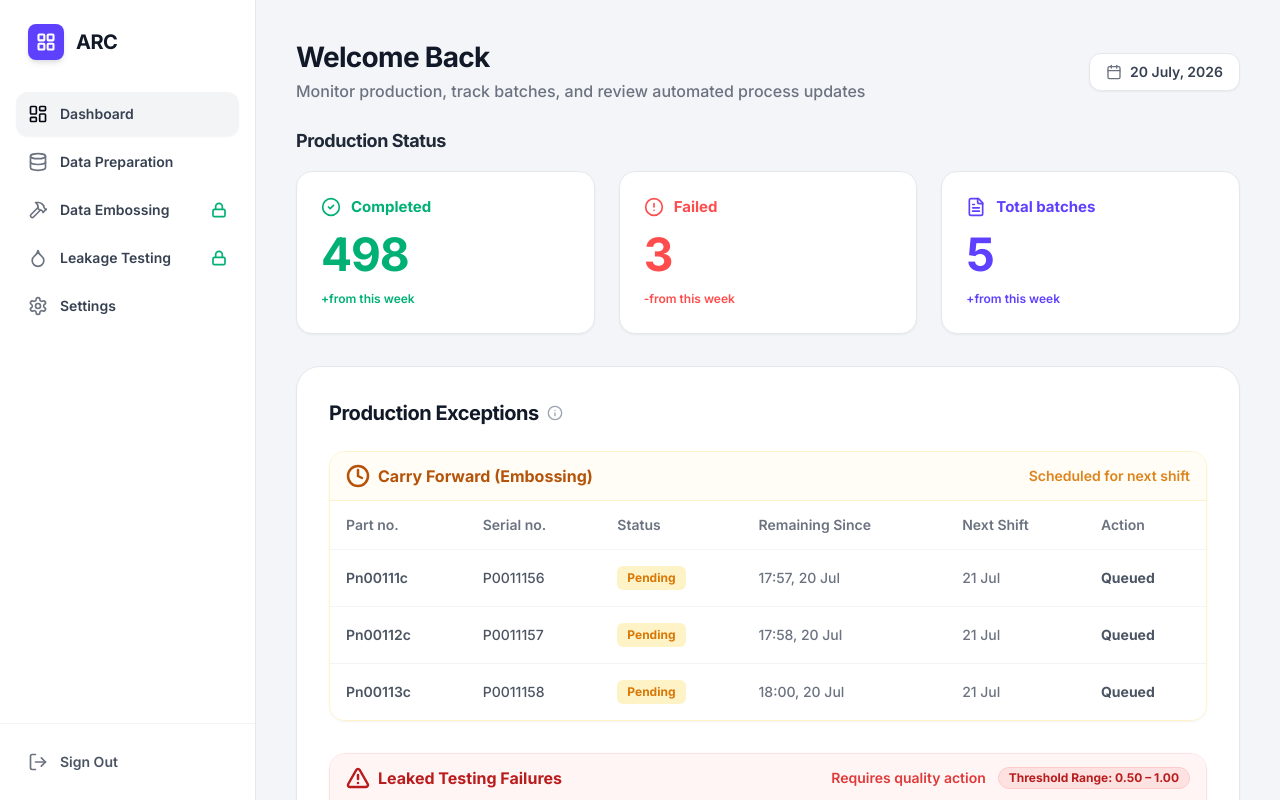
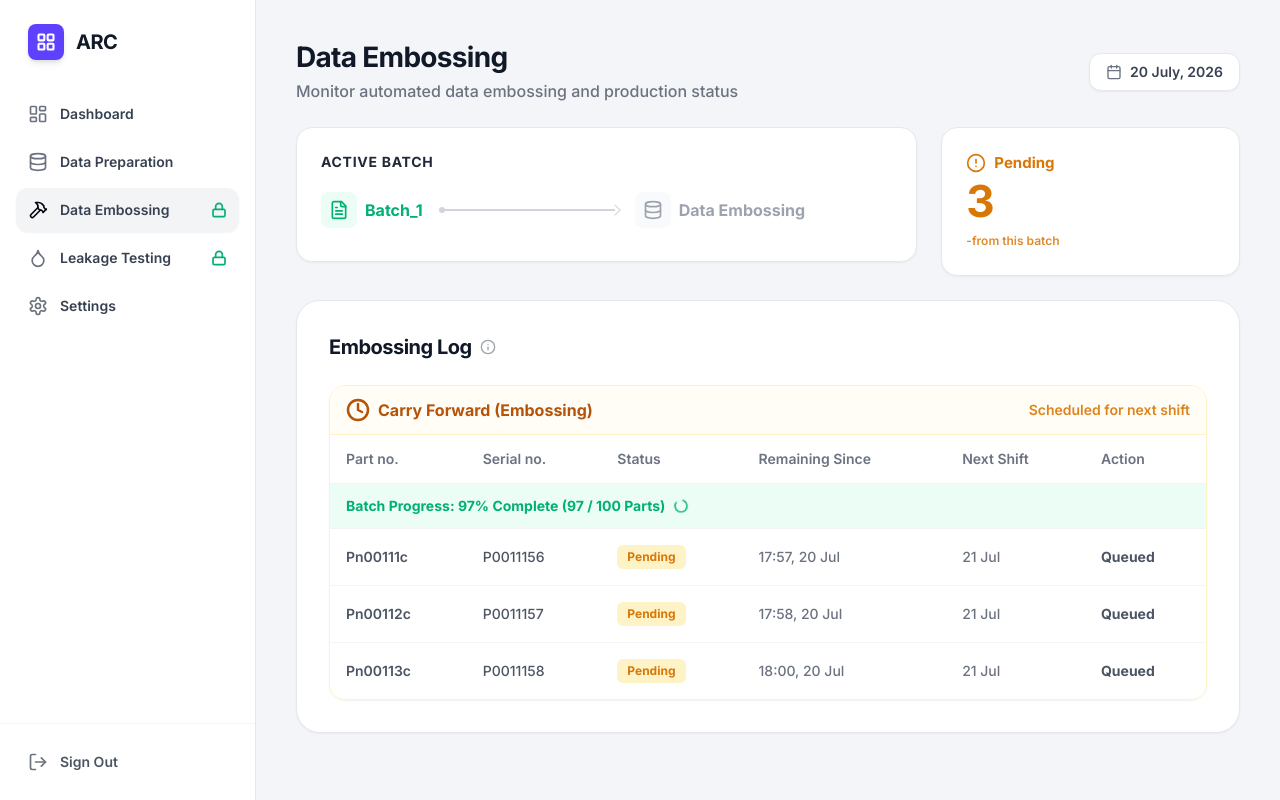
Before and after one commit to Sundaresank30/ARC, a React (Vite) app in the folder arc-frontend/: page / in a window 1280 px wide. Both pictures are taken after a click on the button "Continue". Shown: the top 800 px of the page. Built offline with nearby package versions, Linux system fonts and the light colour scheme.

Commit message:
Update dashboard layout and sidebar

```diff
--- a/arc-frontend/src/components/Dashboard/DashboardLayout.tsx
+++ b/arc-frontend/src/components/Dashboard/DashboardLayout.tsx
@@ -16,11 +16,24 @@ export const DashboardLayout: React.FC<DashboardLayoutProps> = ({
   selectedRole,
   onSignOut,
 }) => {
-  const [currentTab, setCurrentTab] = useState('dashboard');
+  // Allowed tabs per role definition
+  const allowedTabs = selectedRole === 'operator'
+    ? ['data-embossing', 'leakage-testing', 'settings']
+    : ['dashboard', 'data-preparation', 'settings'];
+
+  const defaultTab = selectedRole === 'operator' ? 'data-embossing' : 'dashboard';
+  const [currentTab, setCurrentTab] = useState(defaultTab);
+
+  // Sync default tab if selectedRole changes
+  React.useEffect(() => {
+    setCurrentTab(selectedRole === 'operator' ? 'data-embossing' : 'dashboard');
+  }, [selectedRole]);
+
+  // Ensure user cannot stay on an unauthorized tab
+  const activeTab = allowedTabs.includes(currentTab) ? currentTab : defaultTab;
 
   // Hardcode or get formatted date "20 July, 2026" or current date
   const getFormattedDate = () => {
-    // For exact alignment with user mockup
     return '20 July, 2026';
   };
 
@@ -28,7 +41,7 @@ export const DashboardLayout: React.FC<DashboardLayoutProps> = ({
     <div className="min-h-screen bg-[#F4F5F8] flex w-full">
       {/* Sidebar Panel */}
       <Sidebar
-        currentTab={currentTab}
+        currentTab={activeTab}
         setCurrentTab={setCurrentTab}
         selectedRole={selectedRole}
         onSignOut={onSignOut}
@@ -36,7 +49,7 @@ export const DashboardLayout: React.FC<DashboardLayoutProps> = ({
 
       {/* Main Container Area */}
       <main className="flex-1 p-6 sm:p-10 max-w-7xl mx-auto overflow-y-auto">
-        {currentTab === 'dashboard' ? (
+        {activeTab === 'dashboard' ? (
           <div className="animate-fade-in space-y-6">
 
             {/* Top Workspace Header */}
@@ -75,17 +88,17 @@ export const DashboardLayout: React.FC<DashboardLayoutProps> = ({
             <ProductionExceptions />
 
           </div>
-        ) : currentTab === 'leakage-testing' ? (
+        ) : activeTab === 'leakage-testing' ? (
           <LeakageTestingView />
-        ) : currentTab === 'data-embossing' ? (
+        ) : activeTab === 'data-embossing' ? (
           <DataEmbossingPage />
         ) : (
           <div className="bg-white rounded-3xl p-8 shadow-sm border border-gray-150 animate-fade-in">
             <h1 className="text-2xl font-bold text-gray-900 capitalize mb-4">
-              {currentTab.replace('-', ' ')}
+              {activeTab.replace('-', ' ')}
             </h1>
             <p className="text-gray-500">
-              This section is currently under development or disabled for the demo. Please use the "Dashboard" tab to view operational status.
+              This section is currently under development or disabled for the demo.
             </p>
           </div>
         )}
```
Also changed, not shown: arc-frontend/src/components/Dashboard/Sidebar.tsx (+8 -11 lines).
